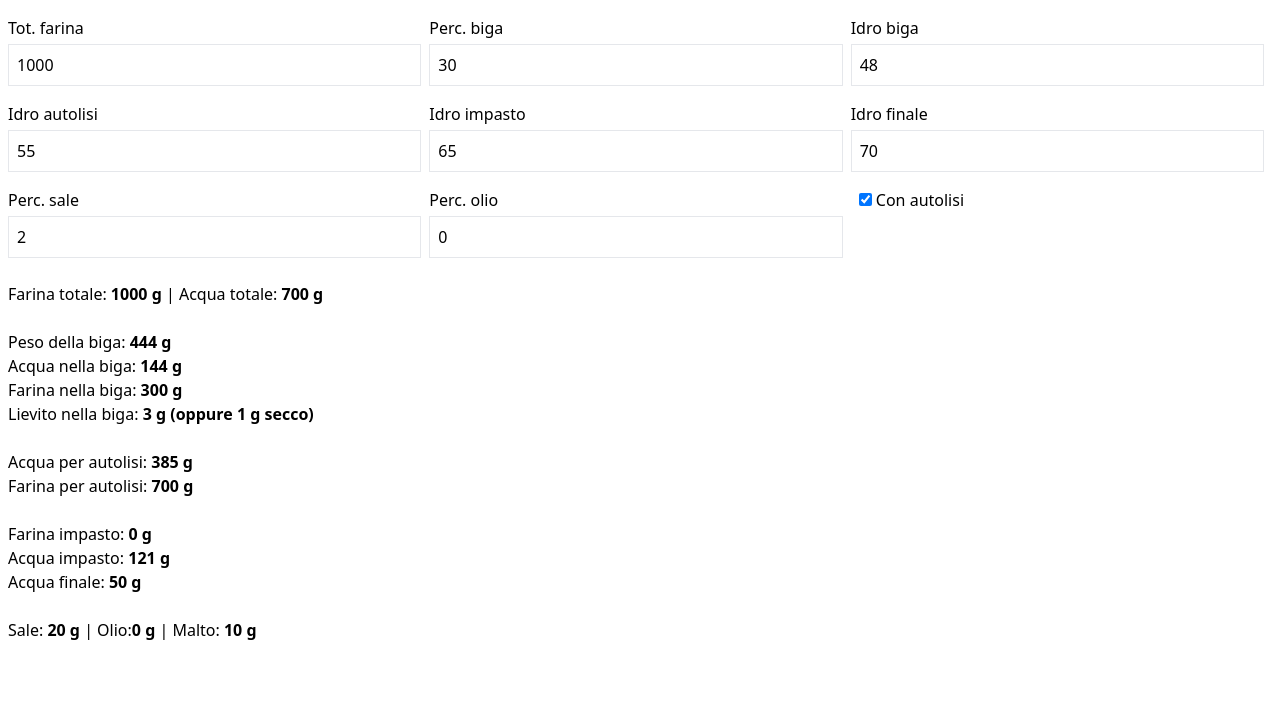
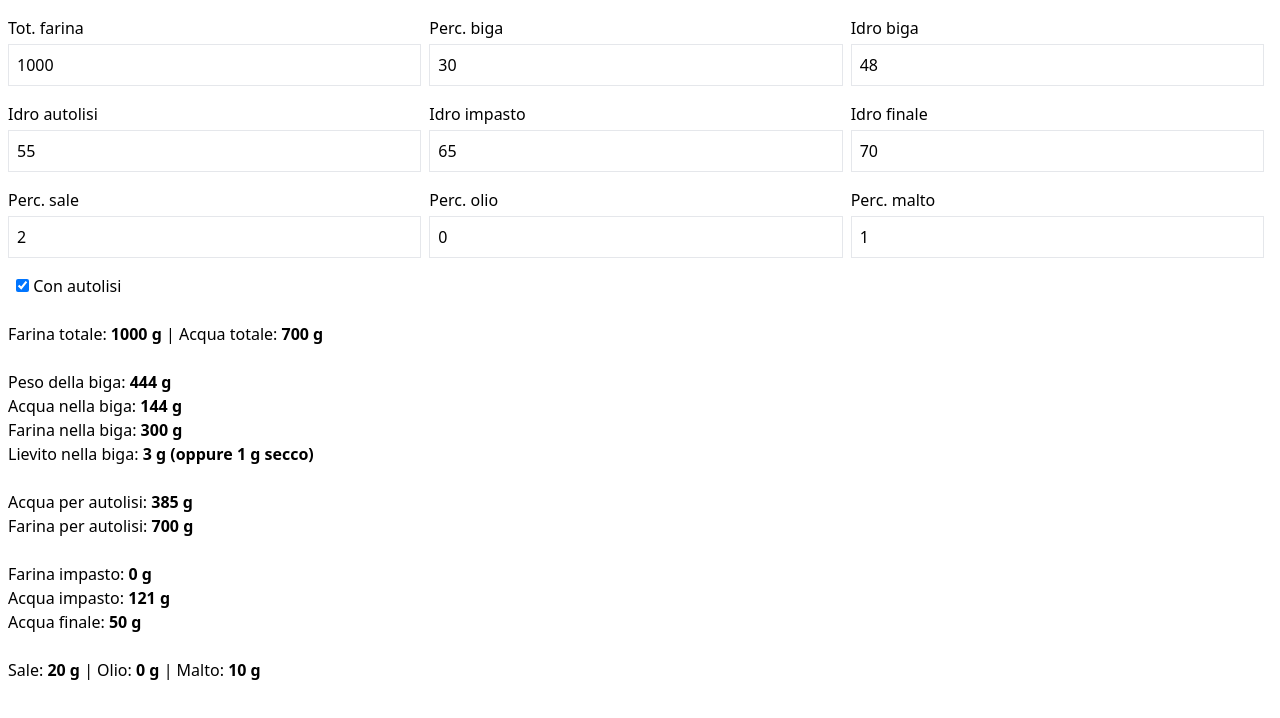
Before and after one commit to simentesempre/biga, a React (Create React App) app: page / in a window 1280 px wide. Shown: the top 718 px of the page. Built offline with nearby package versions, Linux system fonts and the light colour scheme.

Commit message:
Fixes adds malto

```diff
--- a/src/components/Biga.js
+++ b/src/components/Biga.js
@@ -191,6 +191,15 @@ const Biga = () => {
                     max={10}
                     step="0.1"
                 />
+                <Element
+                    nome="percentualeMalto"
+                    label="Perc. malto"
+                    value={input.percentualeMalto}
+                    handle={handleChange}
+                    min={0}
+                    max={5}
+                    step="0.1"
+                />
                 <div className="flex my-2 w-1/3">
                     <label className="w-full">
                         <input
@@ -249,7 +258,7 @@ const Biga = () => {
                 </p>
                 <p>&nbsp;</p>
                 <p>
-                    Sale: <strong>{output.sale} g</strong> | Olio:
+                    Sale: <strong>{output.sale} g</strong> | Olio:{' '}
                     <strong>{output.olio} g</strong> | Malto:{' '}
                     <strong>{output.malto} g</strong>
                 </p>
```
